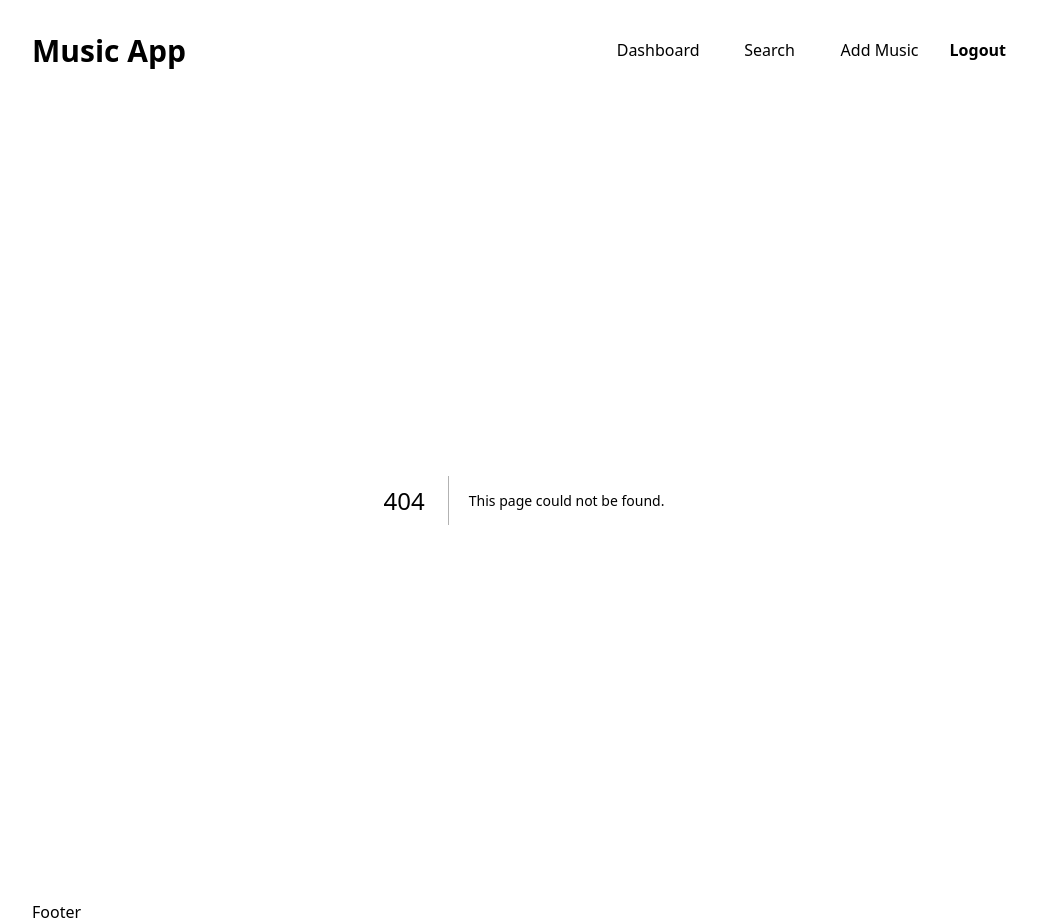
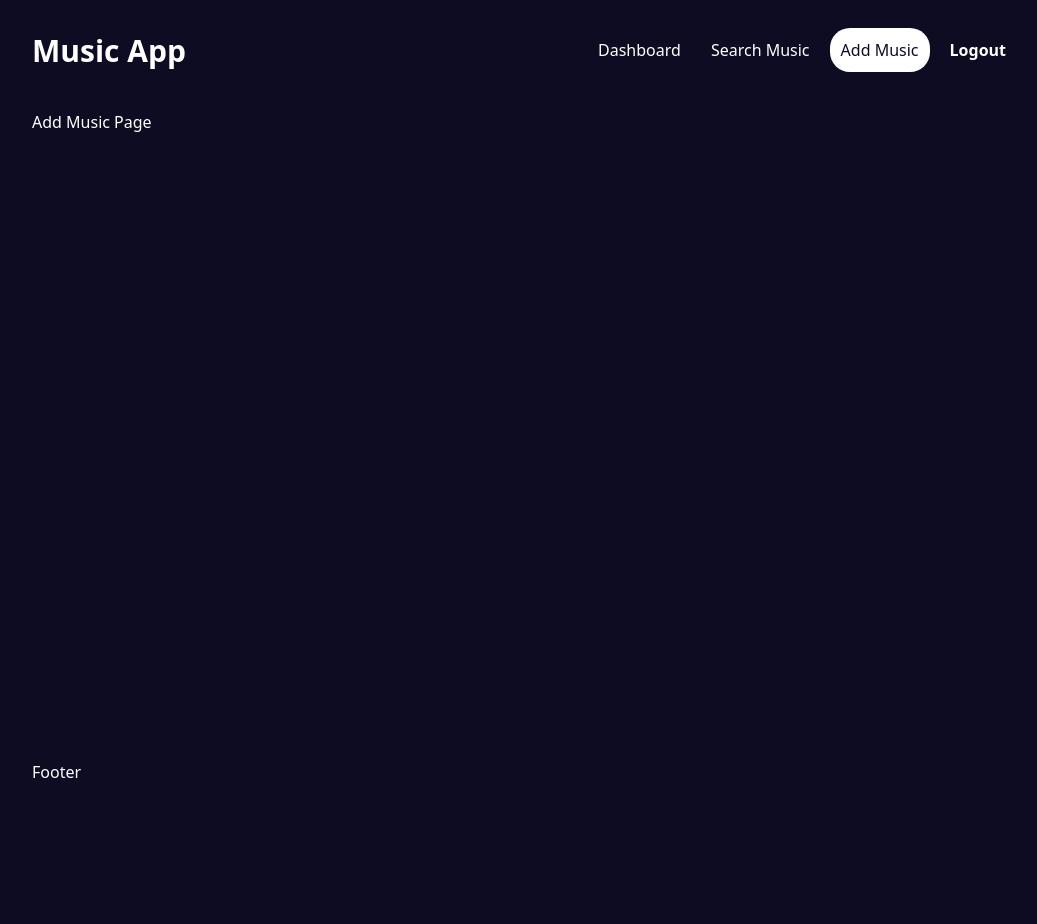
Before and after one commit to victorekpo/music-app, a Next.js app: page /add in a window 1280 px wide. Before the commit this address had no page. Shown: the whole page, without its empty margins (116-1153 px from the left). After the commit the page ends 800 px from the top, so only its background shows below. Built offline with nearby package versions, Linux system fonts and the light colour scheme.

Commit message:
update links

```diff
--- /dev/null
+++ b/src/app/add/page.tsx
@@ -0,0 +1,9 @@
+const AddMusicPage = () => {
+  return (
+    <>
+      <div className=''>Add Music Page</div>
+    </>
+  )
+}
+
+export default AddMusicPage
--- a/src/app/page.tsx
+++ b/src/app/page.tsx
@@ -1,4 +1,4 @@
-const HomePage = () => {
+const DashboardPage = () => {
   return (
     <>
       <div className=''>Dashboard</div>
@@ -6,4 +6,4 @@ const HomePage = () => {
   )
 }
 
-export default HomePage
+export default DashboardPage
--- /dev/null
+++ b/src/app/search/page.tsx
@@ -0,0 +1,9 @@
+const SearchPage = () => {
+  return (
+    <>
+      <div className=''>Search Page</div>
+    </>
+  )
+}
+
+export default SearchPage
--- a/src/components/Navbar/Links/links.ts
+++ b/src/components/Navbar/Links/links.ts
@@ -4,11 +4,11 @@ export const menuLinks = [
     path: "/",
   },
   {
-    title: "Search",
-    path: "/about",
+    title: "Search Music",
+    path: "/search",
   },
   {
     title: "Add Music",
-    path: "/contact",
+    path: "/add",
   }
 ];
```
